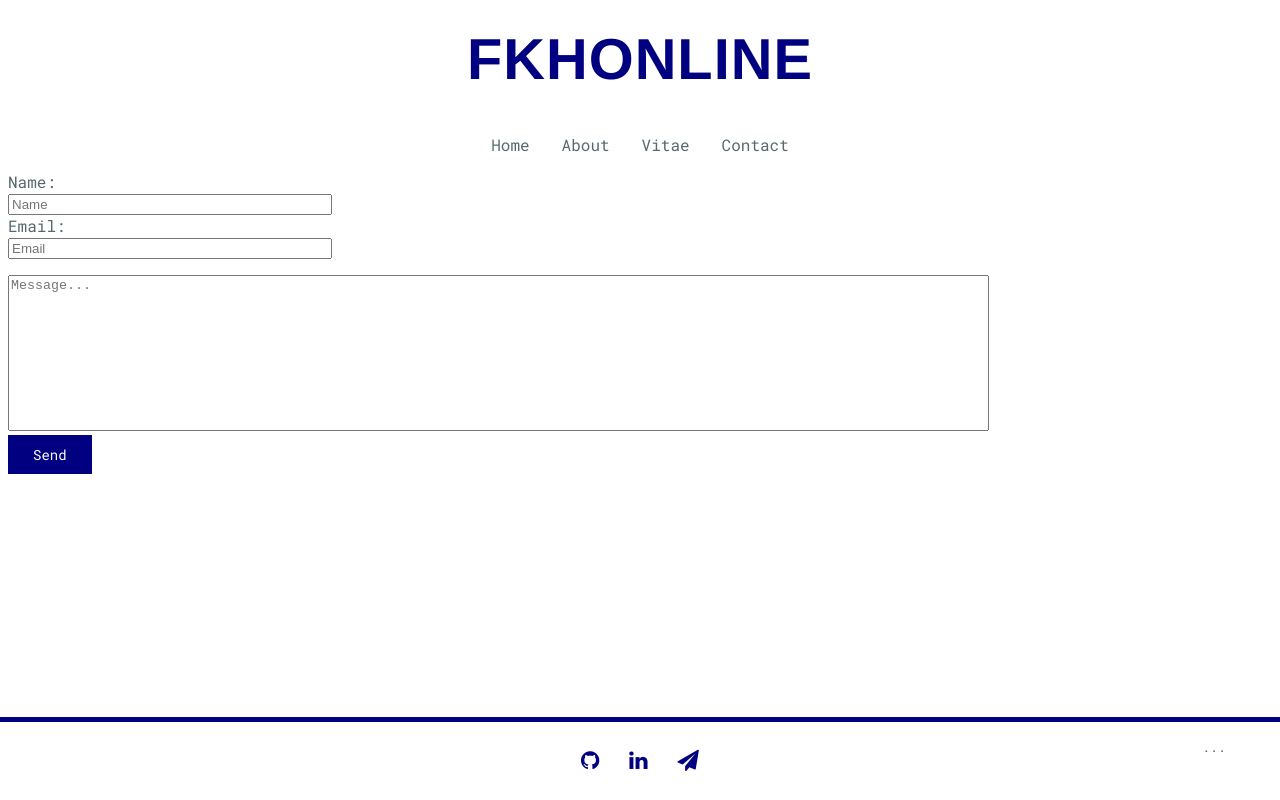
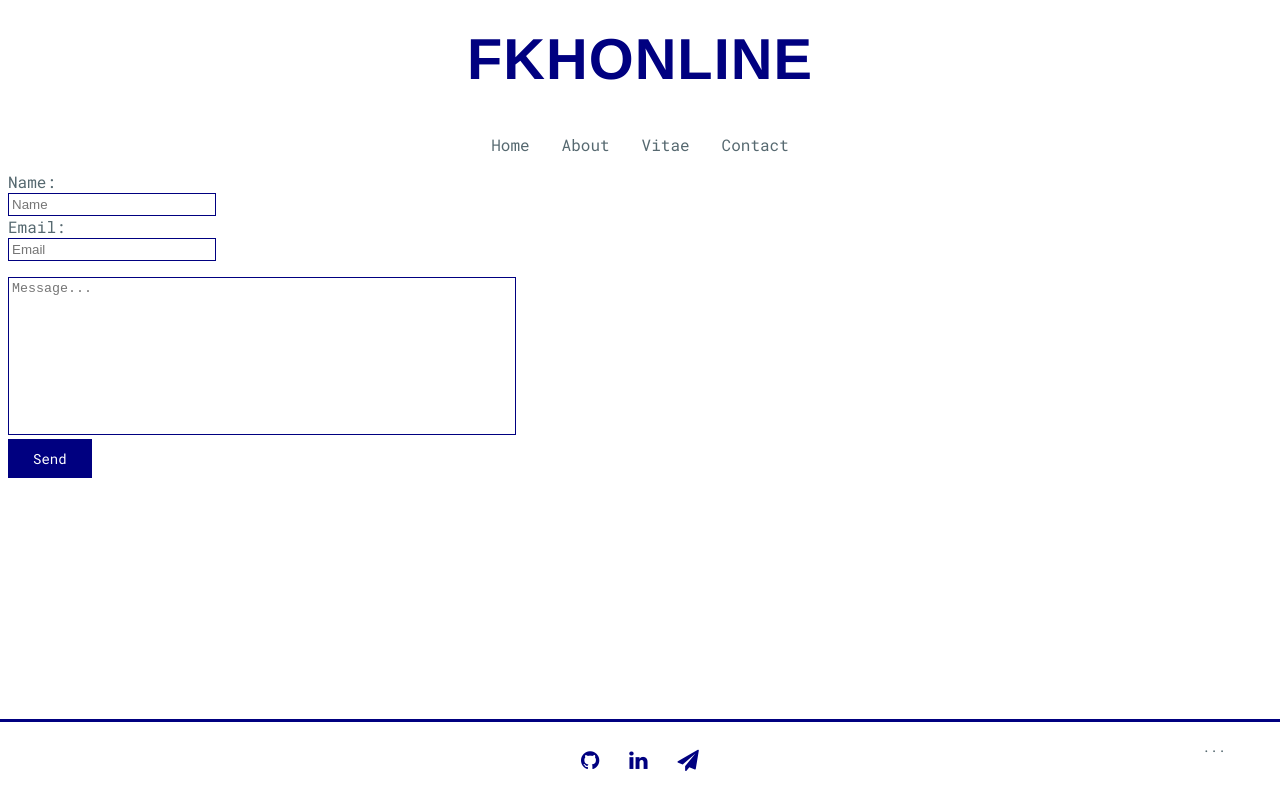
Before and after one commit to fkoh111/fkhonline, a React (Create React App) app: page /ContactForm in a window 1280 px wide. Built offline with nearby package versions, Linux system fonts and the light colour scheme; no server answers; a web font is replaced by a local one.

Commit message:
Input, textarea and button css styling

```diff
--- a/src/components/ContactForm.jsx
+++ b/src/components/ContactForm.jsx
@@ -31,7 +31,6 @@ const ContactForm = () => {
             component="textarea"
             placeholder="Message..."
             rows={10}
-            cols={120}
           />
         </div>
         <button className="buttonStyle" type="submit">
--- a/src/css/style.css
+++ b/src/css/style.css
@@ -88,7 +88,7 @@ a:hover {
 }
 
 .footer {
-  border-top: 5px solid navy;
+  border-top: 3px solid navy;
   position: fixed;
   right: 0;
   bottom: 0;
@@ -121,14 +121,6 @@ a:hover {
   width: 200px;
 }
 
-.boxProfile {
-  display: block;
-  margin-left: auto;
-  margin-right: auto;
-  border: solid 3px;
-  color: navy;
-}
-
 .contactLayout {
   line-height: 1.5em;
   text-align: center;
@@ -137,10 +129,19 @@ a:hover {
 
 input {
   width: 25%;
+  outline: none;
+  border: 1px solid navy;
+  width: 200px;
+  height: 15px;
+  padding: 3px;
 }
 
 textarea {
   resize: none;
+  outline: none;
+  border: 1px solid navy;
+  width: 500px;
+  padding: 3px;
 }
 
 .buttonStyle {
@@ -155,6 +156,14 @@ textarea {
   font-size: 14px;
 }
 
+.boxProfile {
+  display: block;
+  margin-left: auto;
+  margin-right: auto;
+  border: solid 3px;
+  color: navy;
+}
+
 .roundProfile {
   border-radius: 50%;
   width: 50%;
```
